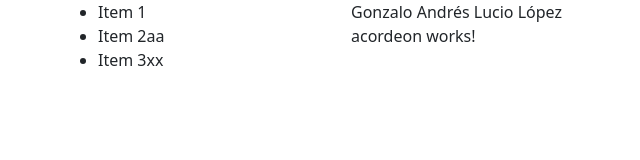
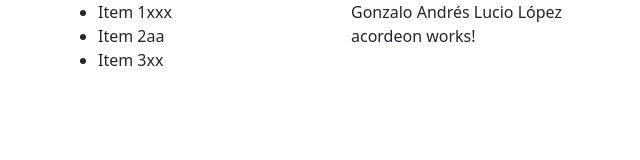
Before and after one commit to ProfeLucio/portalGLucio, an Angular app: page / in a window 1280 px wide. Shown: the top 160 px of the page, without its empty margins (16-656 px from the left). Built offline with nearby package versions, Linux system fonts and the light colour scheme.

Commit message:
Deploy Testing

```diff
--- a/src/app/shared/aside/aside.html
+++ b/src/app/shared/aside/aside.html
@@ -1,5 +1,5 @@
 <ul>
-  <li>Item 1</li>
+  <li>Item 1xxx</li>
   <li>Item 2aa</li>
   <li>Item 3xx</li>
 </ul>
```
